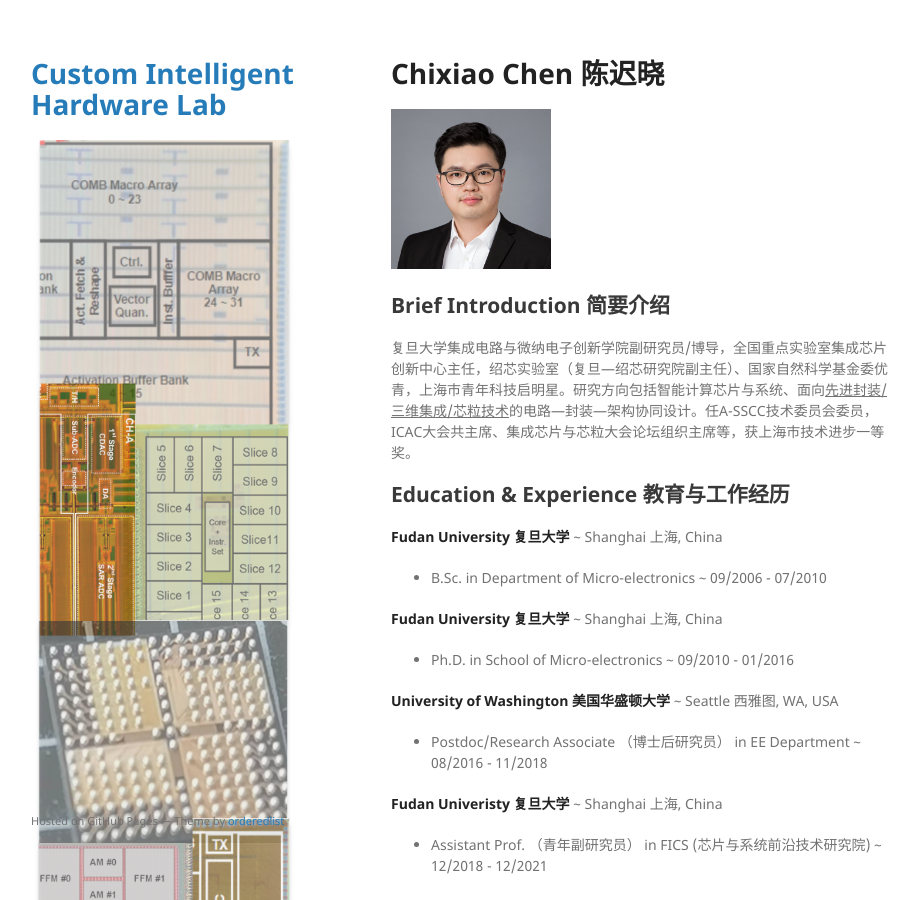
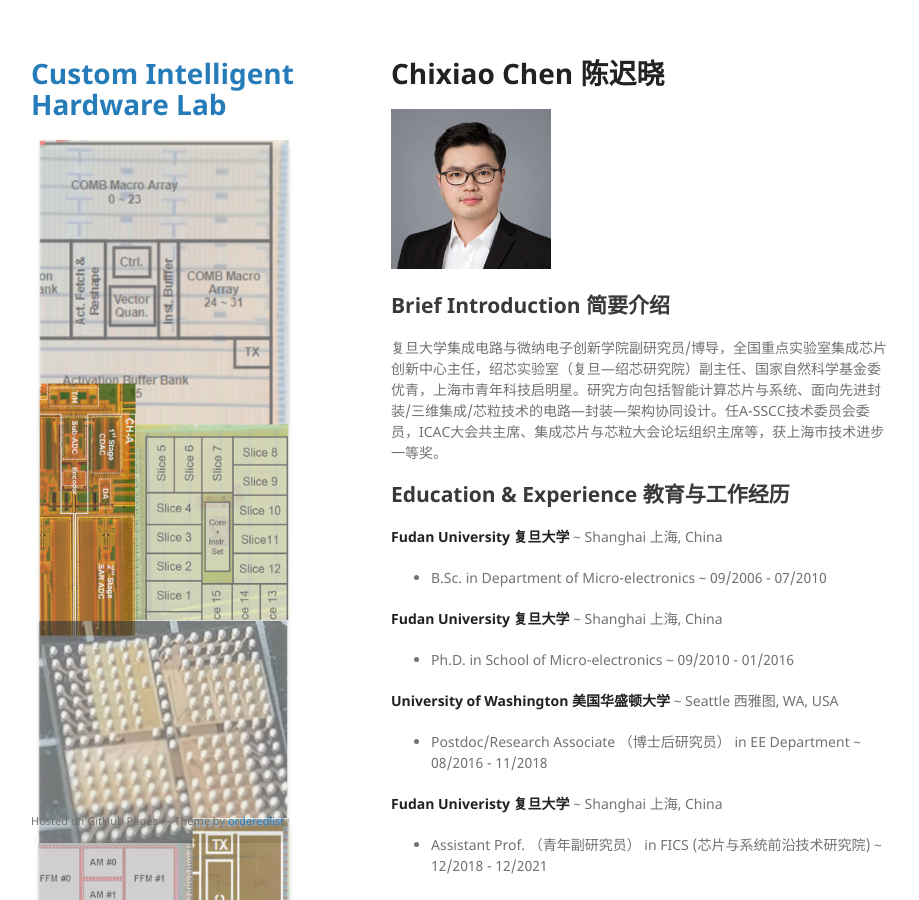
Before and after one commit to cihlab/cihlab.github.io, a Jekyll site: the page built from cxchen.md, in a window 1280 px wide and 900 px high. Shown: the whole window, without its empty margins (179-1098 px from the left). Built offline with Jekyll 4.4.1, drawn with Linux system fonts in a browser that asks for light colours; our own code applies the rules of GitHub Pages for plain Markdown files.

```diff
--- a/cxchen.md
+++ b/cxchen.md
@@ -9,7 +9,7 @@ layout: default
 
 ## Brief Introduction 简要介绍
 
-复旦大学集成电路与微纳电子创新学院副研究员/博导，全国重点实验室集成芯片创新中心主任，绍芯实验室（复旦—绍芯研究院副主任）、国家自然科学基金委优青，上海市青年科技启明星。研究方向包括智能计算芯片与系统、面向<u>先进封装/三维集成/芯粒技术</u>的电路—封装—架构协同设计。任A-SSCC技术委员会委员，ICAC大会共主席、集成芯片与芯粒大会论坛组织主席等，获上海市技术进步一等奖。
+复旦大学集成电路与微纳电子创新学院副研究员/博导，全国重点实验室集成芯片创新中心主任，绍芯实验室（复旦—绍芯研究院）副主任、国家自然科学基金委优青，上海市青年科技启明星。研究方向包括智能计算芯片与系统、面向先进封装/三维集成/芯粒技术的电路—封装—架构协同设计。任A-SSCC技术委员会委员，ICAC大会共主席、集成芯片与芯粒大会论坛组织主席等，获上海市技术进步一等奖。
 
 ## Education & Experience 教育与工作经历
 
```
